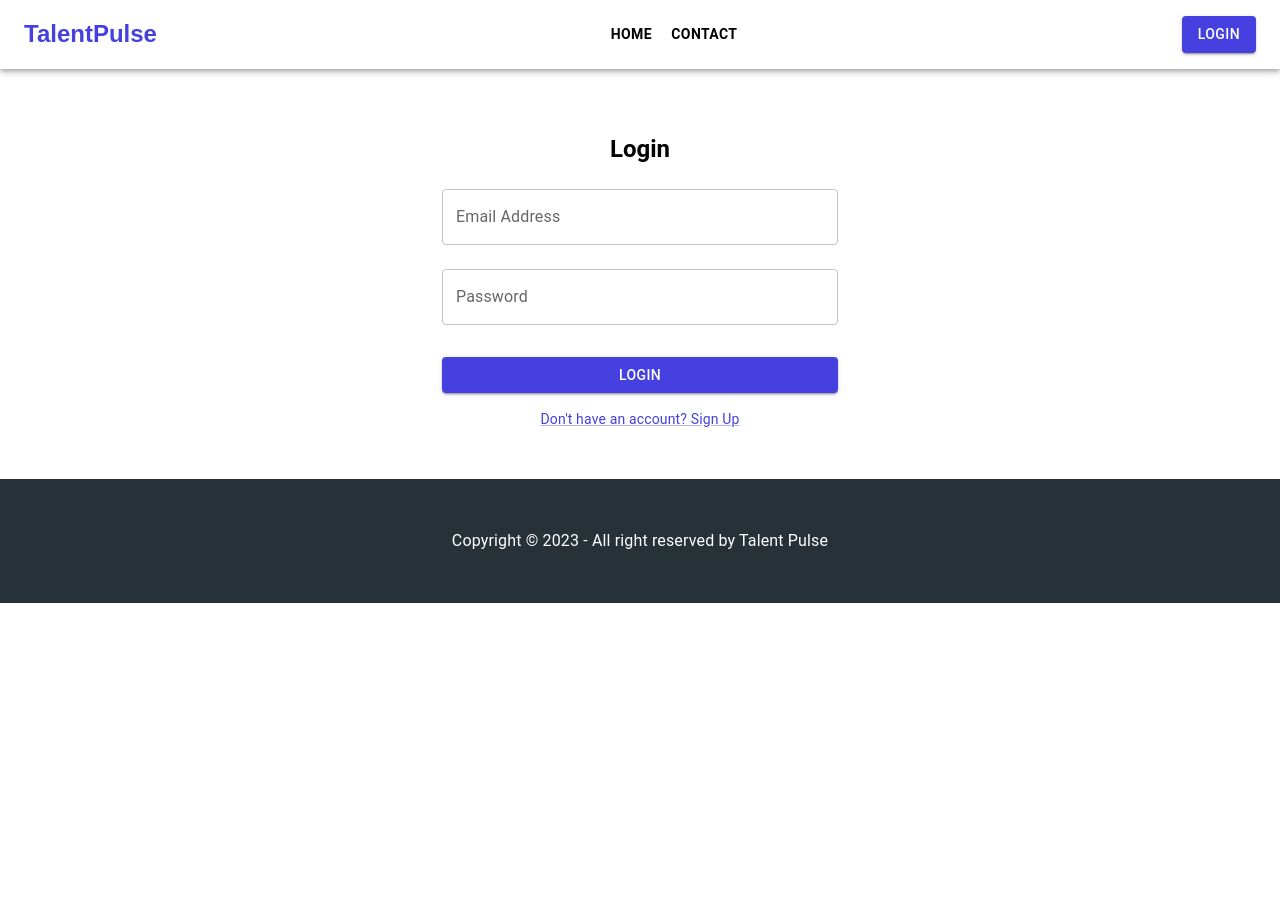
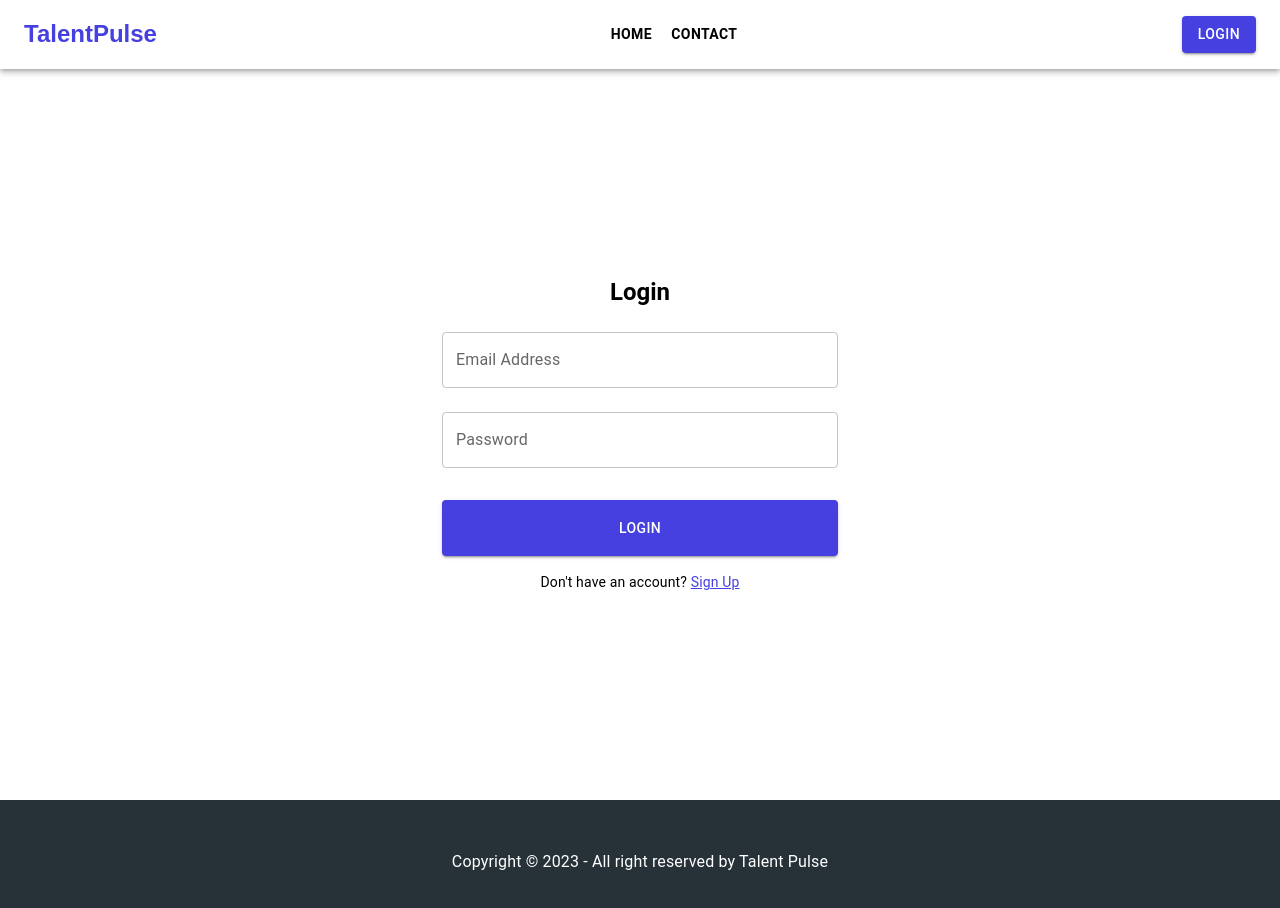
Before and after one commit to Nazmul1582/employee-management-client, a React (Vite) app: page /login in a window 1280 px wide. Shown: the top 908 px of the page. Before the commit the page ends 800 px from the top, so only its background shows below. Built offline with nearby package versions, Linux system fonts and the light colour scheme; no server answers; what react-swipeable-views-utils would draw is missing.

Commit message:
used useMediaQuery for changed banner heading base on screen size and changed login and signup button style

```diff
--- a/src/pages/Home/Hero/Hero.jsx
+++ b/src/pages/Home/Hero/Hero.jsx
@@ -1,4 +1,4 @@
-import { Box, Button, Container, Grid, Typography } from "@mui/material";
+import { Box, Button, Container, Grid, Typography, useMediaQuery } from "@mui/material";
 import { Link } from "react-router-dom";
 
 const Hero = () => {
@@ -6,6 +6,7 @@ const Hero = () => {
     minHeight: 'calc(100vh - 69px)',
     height: "100%"
   }
+  const isSmallScreen = useMediaQuery('(min-width: 600px)')
   return (
     <Box
       component="section"
@@ -26,13 +27,13 @@ const Hero = () => {
           <Grid item xs={12} md={6}>
             <Typography
               component="h1"
-              variant="h2"
+              variant={isSmallScreen ? "h2" : "h4"}
               fontWeight="600"
               color="white"
             >
               Pulse of Talent Success
             </Typography>
-            <Typography color="white" sx={{ pb: "30px", pt: "10px" }}>
+            <Typography color="#e0e0e0" sx={{ pb: "30px", pt: "10px" }}>
               Empower your business with seamless employee management. Elevate
               productivity, streamline operations, and nurture success with
               Talent Pulse.
--- a/src/pages/Login/Login.jsx
+++ b/src/pages/Login/Login.jsx
@@ -1,6 +1,5 @@
 import Button from "@mui/material/Button";
 import TextField from "@mui/material/TextField";
-import Link from "@mui/material/Link";
 import Grid from "@mui/material/Grid";
 import Box from "@mui/material/Box";
 import Typography from "@mui/material/Typography";
@@ -8,7 +7,7 @@ import Container from "@mui/material/Container";
 import { useForm } from "react-hook-form";
 import useAuth from "../../hooks/useAuth";
 import Swal from "sweetalert2";
-import { useNavigate } from "react-router-dom";
+import { NavLink, useNavigate } from "react-router-dom";
 import axiosPublic from "../../utils/AxiosPublic";
 
 export default function Login() {
@@ -20,10 +19,10 @@ export default function Login() {
     formState: { errors },
     reset,
   } = useForm();
-  const onSubmit = async(data) => {
+  const onSubmit = async (data) => {
     const { email, password } = data;
     const user = await axiosPublic.get(`/users/${email}`);
-    if(password === user.data?.password && user.data?.isFired){
+    if (password === user.data?.password && user.data?.isFired) {
       return Swal.fire({
         icon: "error",
         title: "Oops...",
@@ -51,10 +50,10 @@ export default function Login() {
   };
 
   return (
-    <Container component="main" maxWidth="xs" sx={{ mb: "50px" }}>
+    <Container component="main" maxWidth="xs" sx={{ minHeight: "calc(100vh - 69px)", height: "100%", display: "flex", justifyContent: "center", alignItems: "center" }}>
       <Box
         sx={{
-          marginTop: 8,
+          py: 8,
           display: "flex",
           flexDirection: "column",
           alignItems: "center",
@@ -101,14 +100,17 @@ export default function Login() {
             type="submit"
             fullWidth
             variant="contained"
-            sx={{ mt: 3, mb: 2 }}
+            sx={{ mt: 3, mb: 2, py: 2 }}
           >
             Login
           </Button>
           <Grid textAlign="center">
-            <Link href="/signup" variant="body2">
-              {"Don't have an account? Sign Up"}
-            </Link>
+            <Typography variant="body2">
+              Don&apos;t have an account?{" "}
+              <NavLink to="/signup" style={{color:"#4540df"}}>
+                Sign Up
+              </NavLink>
+            </Typography>
           </Grid>
         </Box>
       </Box>
--- a/src/pages/SignUp/SignUp.jsx
+++ b/src/pages/SignUp/SignUp.jsx
@@ -1,6 +1,5 @@
 import Button from "@mui/material/Button";
 import TextField from "@mui/material/TextField";
-import Link from "@mui/material/Link";
 import Grid from "@mui/material/Grid";
 import Box from "@mui/material/Box";
 import Typography from "@mui/material/Typography";
@@ -10,7 +9,7 @@ import { Controller, useForm } from "react-hook-form";
 import useAuth from "../../hooks/useAuth";
 import Swal from "sweetalert2";
 import axiosPublic from "../../utils/AxiosPublic";
-import { useNavigate } from "react-router-dom";
+import { NavLink, useNavigate } from "react-router-dom";
 
 const image_hosting_key = import.meta.env.VITE_IMAGE_HOSTING_KEY;
 const image_hosting_api = `https://api.imgbb.com/1/upload?key=${image_hosting_key}`
@@ -208,14 +207,17 @@ export default function SignUp() {
             type="submit"
             fullWidth
             variant="contained"
-            sx={{ mt: 3, mb: 2 }}
+            sx={{ mt: 3, mb: 2, py: 2 }}
           >
             Sign Up
           </Button>
           <Grid textAlign="center">
-            <Link href="/login" variant="body2">
-              {"Already have an account? Login"}
-            </Link>
+            <Typography variant="body2">
+              Already have an account?{" "}
+              <NavLink to="/login" style={{color:"#4540df"}}>
+                Login
+              </NavLink>
+            </Typography>
           </Grid>
         </Box>
       </Box>
```
Lines whose indentation alone changed are shown as unchanged.
